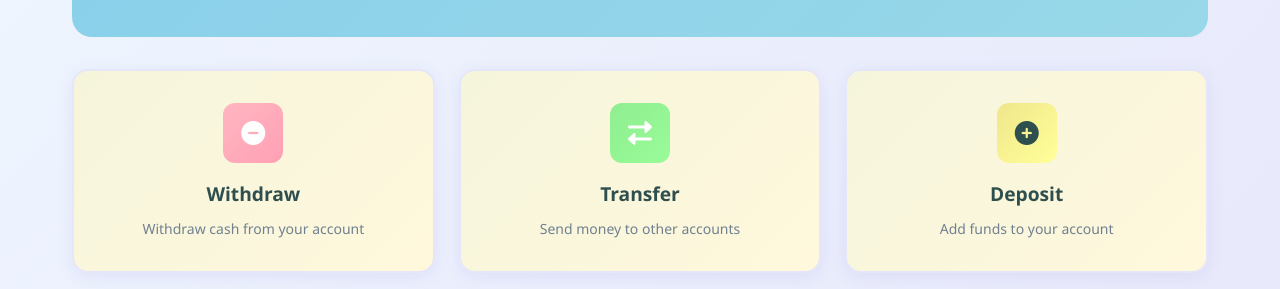
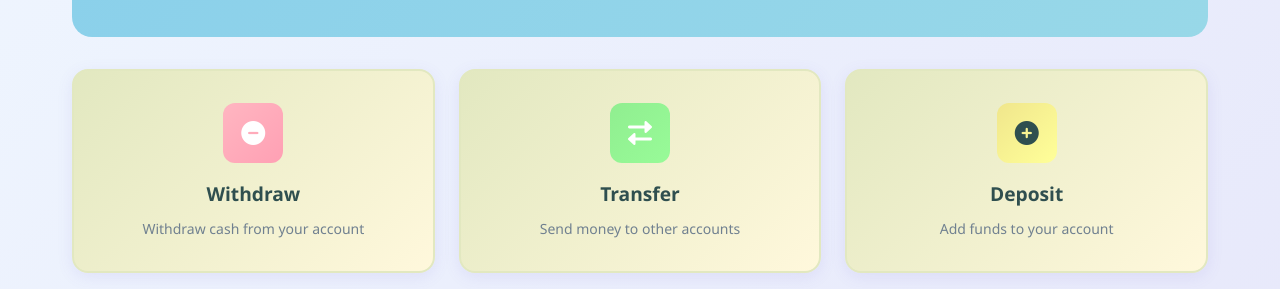
Before and after one commit to OfriSchvartz/bank_website, a plain HTML site: page frontend/templates/account.html in a window 1280 px wide. Shown: the part 511-800 px from the top of the page. Drawn offline with Linux system fonts and the light colour scheme; no server answers; sample sign-in values are in the browser's storage.

Commit message:
PAtch For deploy

```diff
--- a/frontend/static/modern-styles.css
+++ b/frontend/static/modern-styles.css
@@ -424,12 +424,12 @@ body {
 }
 
 .action-card {
-    background: linear-gradient(135deg, #F5F5DC 0%, #FFF8DC 100%);
+    background: linear-gradient(135deg, #E2E8C0 0%, #FFF8DC 100%);
     padding: 2rem;
     border-radius: 16px;
     text-align: center;
     cursor: pointer;
-    border: 2px solid #E6E6FA;
+    border: 2px solid #E2E8C0;
     box-shadow: 0 4px 16px rgba(106, 90, 205, 0.1);
 }
 
```
Also changed, not shown: 1 other file.
